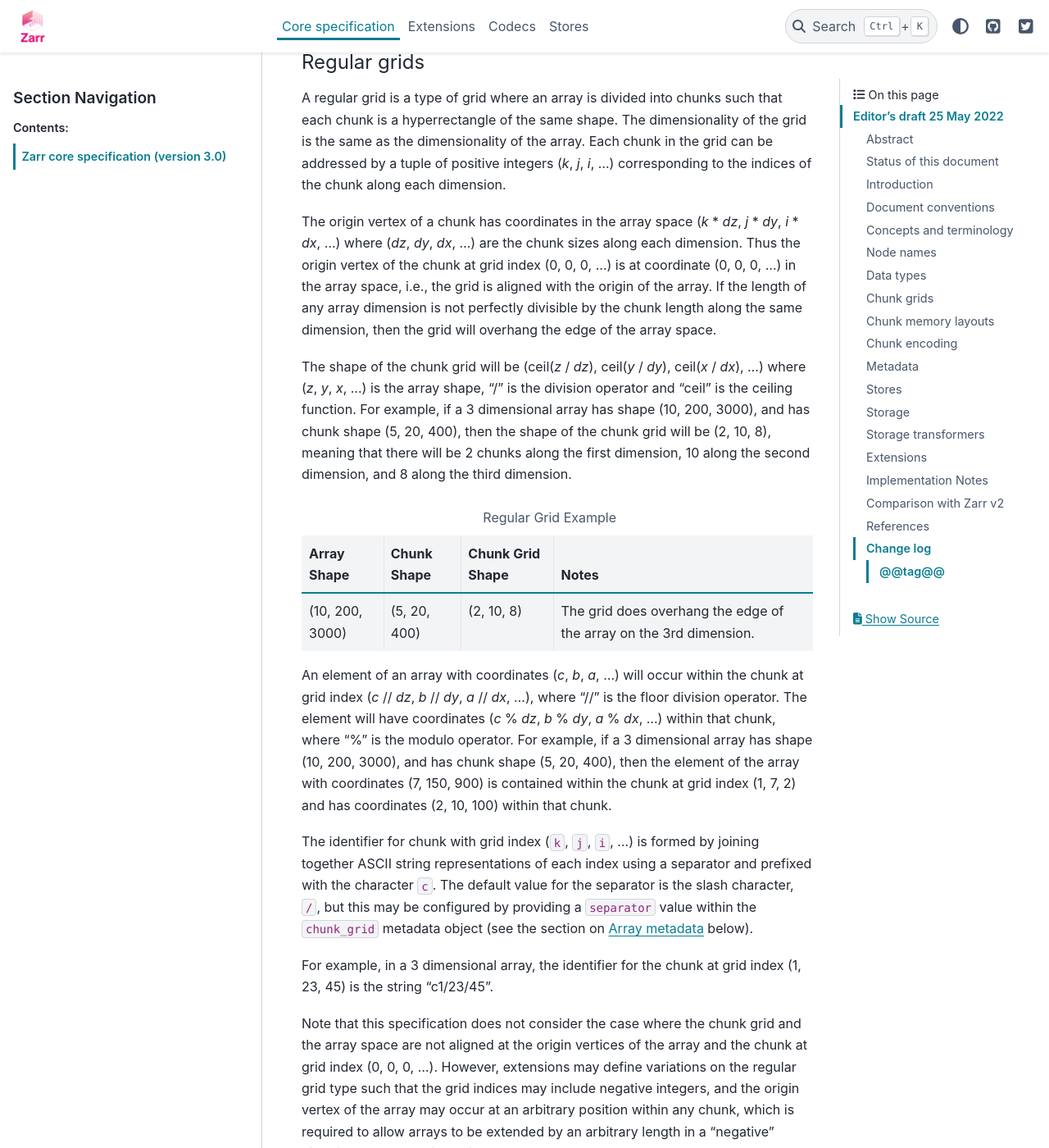
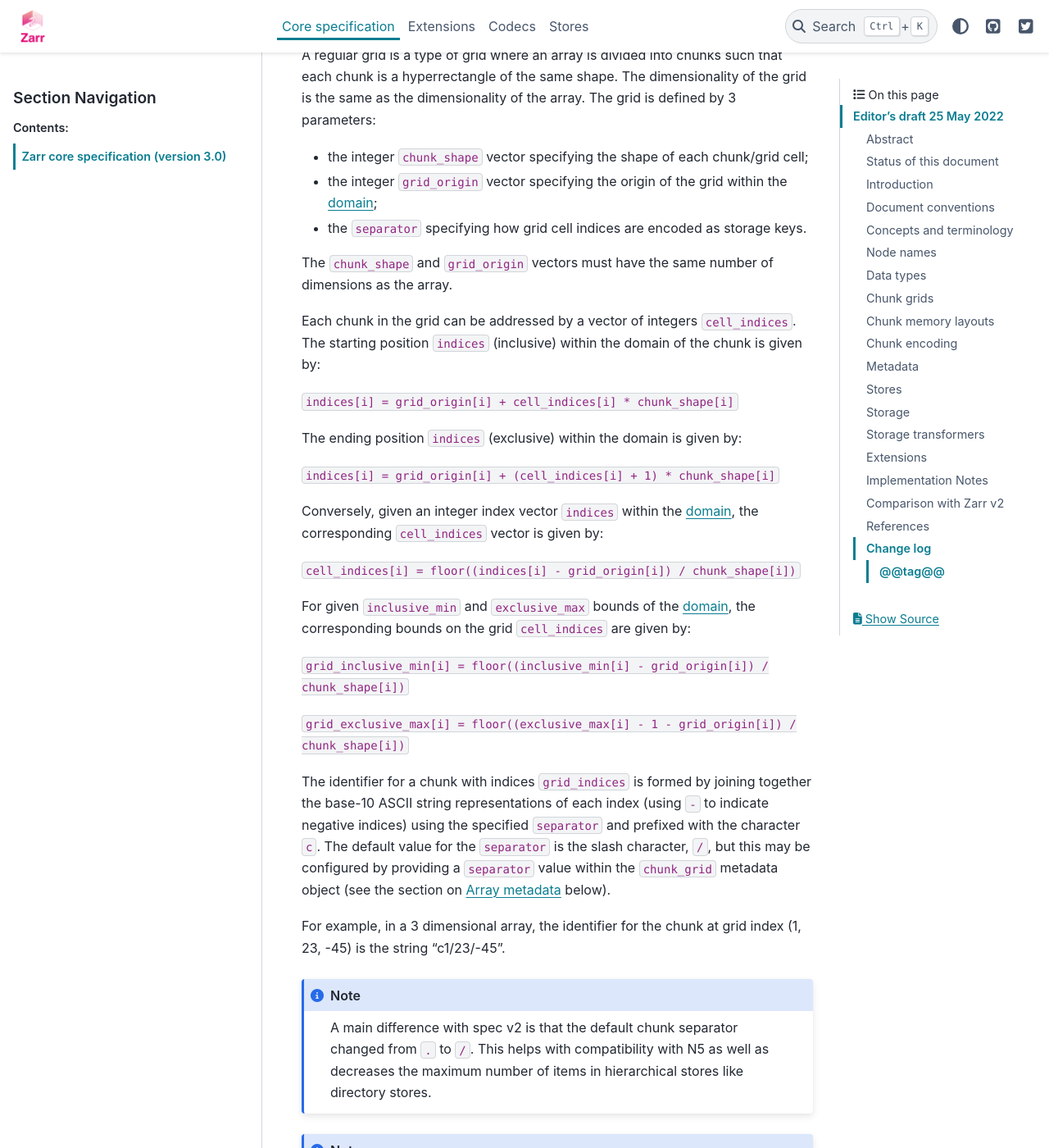
Before and after one commit to zarr-developers/zarr-specs, a Sphinx documentation site: the page built from docs/core/v3.0.rst, in a window 1280 px wide and 1400 px high, scrolled down 12842 px. Shown: the whole window at 82% size. Built offline with Sphinx 7.4.7 and the PyData theme 0.15.4, drawn with Linux system fonts in a browser that asks for light colours; some of the changed text lies outside the part shown.

Commit message:
Revise how the domain of an array is specified
This adds support for dimension
names (https://github.com/zarr-developers/zarr-specs/issues/73) and
non-zero
origins (https://github.com/zarr-developers/zarr-specs/issues/122).

```diff
--- a/docs/core/v3.0.rst
+++ b/docs/core/v3.0.rst
@@ -243,11 +243,9 @@ conceptual model underpinning the Zarr format.
 
 *Array*
 
-    An array is a node in a hierarchy_. An array is a data structure
-    with zero or more dimensions_ whose lengths define the shape_ of
-    the array. An array contains zero or more data elements_. All
-    elements_ in an array conform to the same `data type`_. An array
-    may not have child nodes.
+    An array is a node in a hierarchy_. An array is a data structure that maps
+    each index vector contained in its domain_ to an element_ value that is
+    supported by its `data type`_.  An array may not have child nodes.
 
 .. _name:
 .. _names:
@@ -278,26 +276,24 @@ conceptual model underpinning the Zarr format.
     QUESTION: do we want to codify that group ``path`` end, can end, or must end
     in ``/`` ?
 
+.. _domain:
+
+*Domain*
+
+    Specifies the space of index vectors that an array_ maps to values.  The
+    domain specifies an integer lower and upper bound for each dimension_, as
+    well as an optional `dimension name`_.
+
 .. _dimension:
 .. _dimensions:
 
 *Dimension*
 
     An array_ has a fixed number of zero or more dimensions. Each
-    dimension has an integer length. This specification only considers
-    the case where the lengths of all dimensions are finite. However,
+    dimension has an integer lower and upper bound. This specification only considers
+    the case where the lower and upper bounds of all dimensions are finite. However,
     `extensions`_ may be defined which allow a dimension to have
-    an infinite or variable length.
-
-.. _shape:
-
-*Shape*
-
-    The shape of an array_ is the tuple of dimension_ lengths. For
-    example, if an array_ has 2 dimensions_, where the length of the
-    first dimension_ is 100 and the length of the second dimension_ is
-    20, then the shape of the array_ is (100, 20). A shape can be the empty
-    tuple in the case of zero-dimension arrays (scalar)
+    infinite bounds, or variable bounds dependent on indices within other dimensions.
 
 .. _element:
 .. _elements:
@@ -393,7 +389,7 @@ conceptual model underpinning the Zarr format.
     Each array_ in a hierarchy_ is represented by a metadata document,
     which is a machine-readable document containing essential
     processing information about the node. For example, an array_
-    metadata document will specify the number of dimensions_, shape_,
+    metadata document will specify the domain_,
     `data type`_, grid_, `memory layout`_ and compressor_ for that
     array_.
 
@@ -631,73 +627,53 @@ chunk data in a store, see also the `Storage`_ section.
 Regular grids
 -------------
 
-A regular grid is a type of grid where an array is divided into chunks
-such that each chunk is a hyperrectangle of the same shape. The
-dimensionality of the grid is the same as the dimensionality of the
-array. Each chunk in the grid can be addressed by a tuple of positive
-integers (`k`, `j`, `i`, ...) corresponding to the indices of the
-chunk along each dimension.
-
-The origin vertex of a chunk has coordinates in the array space (`k` *
-`dz`, `j` * `dy`, `i` * `dx`, ...) where (`dz`, `dy`, `dx`, ...) are
-the chunk sizes along each dimension.
-Thus the origin vertex of the chunk at grid index (0, 0, 0,
-...) is at coordinate (0, 0, 0, ...) in the array space, i.e., the
-grid is aligned with the origin of the array. If the length of any
-array dimension is not perfectly divisible by the chunk length along
-the same dimension, then the grid will overhang the edge of the array
-space.
-
-The shape of the chunk grid will be (ceil(`z` / `dz`), ceil(`y` /
-`dy`), ceil(`x` / `dx`), ...)  where (`z`, `y`, `x`, ...) is the array
-shape, "/" is the division operator and "ceil" is the ceiling
-function. For example, if a 3 dimensional array has shape (10, 200,
-3000), and has chunk shape (5, 20, 400), then the shape of the chunk
-grid will be (2, 10, 8), meaning that there will be 2 chunks along the
-first dimension, 10 along the second dimension, and 8 along the third
-dimension.
-
-.. list-table:: Regular Grid Example
-    :header-rows: 1
-
-    * - Array Shape
-      - Chunk Shape
-      - Chunk Grid Shape
-      - Notes
-    * - (10, 200, 3000)
-      - (5, 20, 400)
-      - (2, 10, 8)
-      - The grid does overhang the edge of the array on the 3rd dimension.
-
-An element of an array with coordinates (`c`, `b`, `a`, ...) will
-occur within the chunk at grid index (`c` // `dz`, `b` // `dy`, `a` //
-`dx`, ...), where "//" is the floor division operator. The element
-will have coordinates (`c` % `dz`, `b` % `dy`, `a` % `dx`, ...) within
-that chunk, where "%" is the modulo operator. For example, if a
-3 dimensional array has shape (10, 200, 3000), and has chunk shape
-(5, 20, 400), then the element of the array with coordinates (7, 150, 900)
-is contained within the chunk at grid index (1, 7, 2) and has coordinates
-(2, 10, 100) within that chunk.
-
-
-The identifier for chunk with grid index (``k``, ``j``, ``i``, ...) is
-formed by joining together ASCII string representations of each index
-using a separator and prefixed with the character ``c``. The default value for
-the separator is the slash character, ``/``, but this may be configured by
-providing a ``separator`` value within the ``chunk_grid`` metadata object (see
-the section on `Array metadata`_ below).
+A regular grid is a type of grid where an array is divided into chunks such that
+each chunk is a hyperrectangle of the same shape.  The dimensionality of the
+grid is the same as the dimensionality of the array.  The grid is defined by 3
+parameters:
+
+- the integer ``chunk_shape`` vector specifying the shape of each chunk/grid
+  cell;
+- the integer ``grid_origin`` vector specifying the origin of the grid within
+  the domain_;
+- the ``separator`` specifying how grid cell indices are encoded as storage
+  keys.
+
+The ``chunk_shape`` and ``grid_origin`` vectors must have the same number of
+dimensions as the array.
+
+Each chunk in the grid can be addressed by a vector of integers
+``cell_indices``.  The starting position ``indices`` (inclusive) within the
+domain of the chunk is given by:
+
+``indices[i] = grid_origin[i] + cell_indices[i] * chunk_shape[i]``
+
+The ending position ``indices`` (exclusive) within the domain is given by:
+
+``indices[i] = grid_origin[i] + (cell_indices[i] + 1) * chunk_shape[i]``
+
+Conversely, given an integer index vector ``indices`` within the domain_, the
+corresponding ``cell_indices`` vector is given by:
+
+``cell_indices[i] = floor((indices[i] - grid_origin[i]) / chunk_shape[i])``
+
+For given ``inclusive_min`` and ``exclusive_max`` bounds of the domain_, the
+corresponding bounds on the grid ``cell_indices`` are given by:
+
+``grid_inclusive_min[i] = floor((inclusive_min[i] - grid_origin[i]) / chunk_shape[i])``
+
+``grid_exclusive_max[i] = floor((exclusive_max[i] - 1 - grid_origin[i]) / chunk_shape[i])``
+
+The identifier for a chunk with indices ``grid_indices`` is formed by joining
+together the base-10 ASCII string representations of each index (using ``-`` to
+indicate negative indices) using the specified ``separator`` and prefixed with
+the character ``c``. The default value for the ``separator`` is the slash
+character, ``/``, but this may be configured by providing a ``separator`` value
+within the ``chunk_grid`` metadata object (see the section on `Array metadata`_
+below).
 
 For example, in a 3 dimensional array, the identifier for the chunk at
-grid index (1, 23, 45) is the string "c1/23/45".
-
-Note that this specification does not consider the case where the
-chunk grid and the array space are not aligned at the origin vertices
-of the array and the chunk at grid index (0, 0, 0, ...). However,
-extensions may define variations on the regular grid type
-such that the grid indices may include negative integers, and the
-origin vertex of the array may occur at an arbitrary position within
-any chunk, which is required to allow arrays to be extended by an
-arbitrary length in a "negative" direction along any dimension.
+grid index (1, 23, -45) is the string "c1/23/-45".
 
 .. note:: A main difference with spec v2 is that the default chunk separator
    changed from ``.`` to ``/``. This helps with compatibility with N5 as well as
@@ -947,15 +923,56 @@ Array metadata
 
 Each Zarr array in a hierarchy must have an array metadata
 document. This document must contain a single object with the
-following mandatory names:
-
-``shape``
-^^^^^^^^^
-
-    An array of integers providing the length of each dimension of the
-    Zarr array. For example, a value ``[10, 20]`` indicates a
-    two-dimensional Zarr array, where the first dimension has length
-    10 and the second dimension has length 20.
+following mandatory members:
+
+``domain``
+^^^^^^^^^^
+
+    An array of objects specifying the domain_.  The length of the array
+    specifies the number of dimensions_.  Each element of the array must be an
+    object with the following members:
+
+    - ``exclusive_max``: Required.  Integer specifying the exclusive upper bound
+      of the dimension.
+
+    - ``inclusive_min``: Required.  Integer specifying the inclusive lower bound
+      of the dimension.  Must be less than or equal to ``exclusive_max``.
+
+    - ``name``: Optional.  String specifying a dimension name, e.g. ``"x"`` or
+      ``"y"``.  If not specified, defaults to an empty string, ``""``.  A
+      dimension with a non-empty name is considered *named*, while a dimension
+      with an empty name is considered *unnamed*.  Within the domain of a single
+      array, all non-empty dimension names must be distinct (no two dimensions
+      may have the same non-empty name), but more than one dimension may have an
+      empty name.  This specification does not place any restrictions on the use
+      of the same dimension name across multiple arrays within the same
+      hierarchy, but extensions or specific applications may do so.
+
+    Both ``exclusive_max`` and ``inclusive_min`` may be negative integers.  The
+    supported range for ``exclusive_max`` and ``inclusive_min`` is
+    implementation defined, but must be at least ``[-2^-53, +2^53]``.
+
+    For example:
+
+    .. code-block:: json
+
+       [{"inclusive_min": 0, "exclusive_max": 10},
+        {"inclusive_min": 0, "exclusive_max": 20}]
+
+    specifies a 2-dimensional domain where all dimensions are unnamed, the
+    first dimension is indexed by ``0, 1, ..., 9`` and the second dimension is
+    indexed by ``0, 1, ..., 19``.
+
+    As another example:
+
+    .. code-block:: json
+
+       [{"inclusive_min": -5, "exclusive_max": 10, "name": "x"},
+        {"inclusive_min": 7, "exclusive_max": 20, "name": "y"}]
+
+    specifiesa 2-dimensional domain where the first dimension (named ``"x"``) is
+    indexed by ``-5, -4, ..., 9`` and the second dimension (named ``"y"``) is
+    indexed by ``7, 8, ..., 19``.
 
 ``data_type``
 ^^^^^^^^^^^^^
@@ -984,24 +1001,42 @@ following mandatory names:
 ``chunk_grid``
 ^^^^^^^^^^^^^^
 
-    The chunk grid of the Zarr array. If the chunk grid is a regular
-    chunk grid as defined in this specification, then the value must
-    be an object with the names ``type`` and ``chunk_shape``. The
-    value of ``type`` must be the string ``"regular"``, and the value of
-    ``chunk_shape`` must be an array of integers providing the lengths
-    of the chunk along each dimension of the array. For example,
-    ``{"type": "regular", "chunk_shape": [2, 5], "separator":"/"}`` means a regular
-    grid where the chunks have length 2 along the first dimension and
-    length 5 along the second dimension.
+    Specifies how the domain_ of the array is partitioned into chunks.  Must be
+    an object with a ``type`` member, specifying the partitioning method.
+    Additional members are type-specific.
+
+    Supported types are:
+
+    - ``regular``: Specifies a regular chunk grid.  Additional members are:
+
+      - ``chunk_shape``: Required.  Must be an array of positive integers, with
+        length equal to the number of dimensions, specifying the chunk size
+        along each dimension.
+
+      - ``grid_origin``: Optional.  Must be an array of integers, with length
+        equal to the number of dimensions, specifying the origin of the chunk
+        grid within the domain_ of the array.  If not specified, defaults to the
+        zero vector.
+
+      - ``separator``: Optional.  Specifies the separator used to encode grid
+        indices as a storage key.  Must be either ``"/"`` or ``"."``.  If not
+        specified, defaults to ``"/"``.
+
+      For example:
+
+      .. code-block:: json
+
+         {"type": "regular", "chunk_shape": [2, 5], "grid_origin": [1, 3]}
+
+      specifies a grid where the grid cell ``(1, 2)`` corresponds to the region
+      of the domain starting at (inclusive) ``(1 * 2 + 1, 2 * 5 + 3)`` and
+      ending at (exclusive) ``(2 * 1 + 1, 3 * 5 + 3)``.
 
     The ``chunk_grid`` value is an extension point and may be defined
     by an extension. If the chunk grid type is defined by an
-    extension, then the value must be an object containing
-    the names ``extension`` and ``type``. The ``extension`` is
-    required and the value must be a URI that identifies the
+    extension, then the ``type`` must be a URI that identifies the
     extension and dereferences to a human-readable representation of
-    the specification.  The ``type`` is required and the value is
-    defined by the extension.
+    the specification.
 
 ``chunk_memory_layout``
 ^^^^^^^^^^^^^^^^^^^^^^^
@@ -1108,7 +1143,10 @@ binary values are laid out in C contiguous order. Each chunk is
 compressed using gzip compression prior to storage::
 
     {
-        "shape": [10000, 1000],
+        "domain": [
+            {"exclusive_max": 10000, "inclusive_min": 0},
+            {"exclusive_max": 1000, "inclusive_min": 0}
+        ],
         "data_type": "<f8",
         "chunk_grid": {
             "type": "regular",
@@ -1131,11 +1169,14 @@ compressed using gzip compression prior to storage::
         }
     }
 
-The following example illustrates an array with the same shape and
+The following example illustrates an array with the same domain and
 chunking as above, but using an extension data type::
 
     {
-        "shape": [10000, 1000],
+        "domain": [
+            {"exclusive_max": 10000, "inclusive_min": 0},
+            {"exclusive_max": 1000, "inclusive_min": 0}
+        ],
         "data_type": {
             "extension": "https://purl.org/zarr/spec/extensions/datetime-dtypes/1.0",
             "type": "<M8[ns]",
@@ -1159,7 +1200,8 @@ chunking as above, but using an extension data type::
     }
 
 .. note::
-   comparison with spec v2,
+   compared with spec v2,
+   ``shape`` has been replaced by ``domain``,
    ``dtype`` has been renamed to ``data_type``,
    ``chunks`` has been renamed to ``chunk_grid``,
    ``order`` has been renamed to ``chunk_memory_layout``,
```
Also changed, not shown: other parts of docs/core/v3.0.rst (+1 -1 lines).
